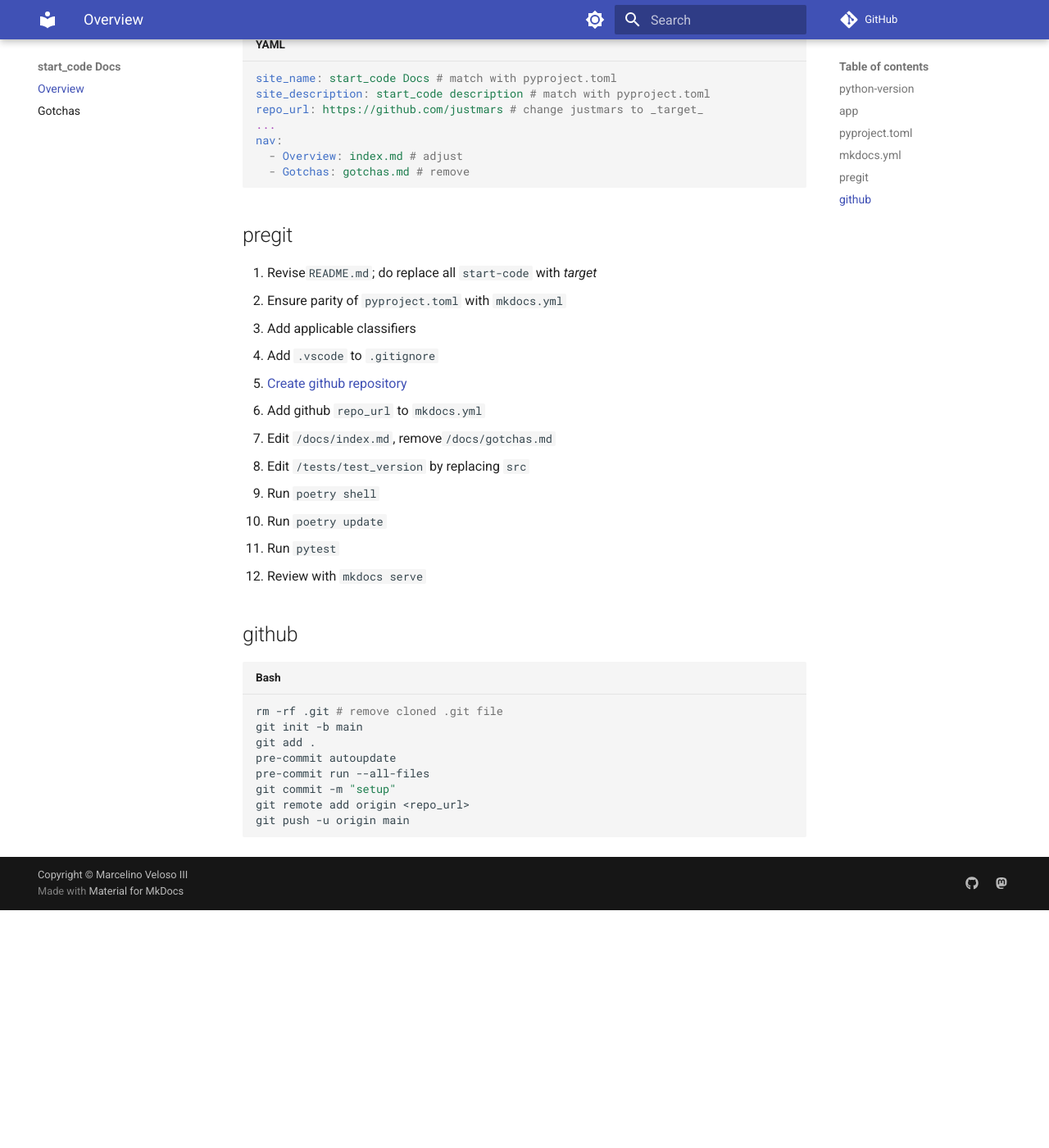
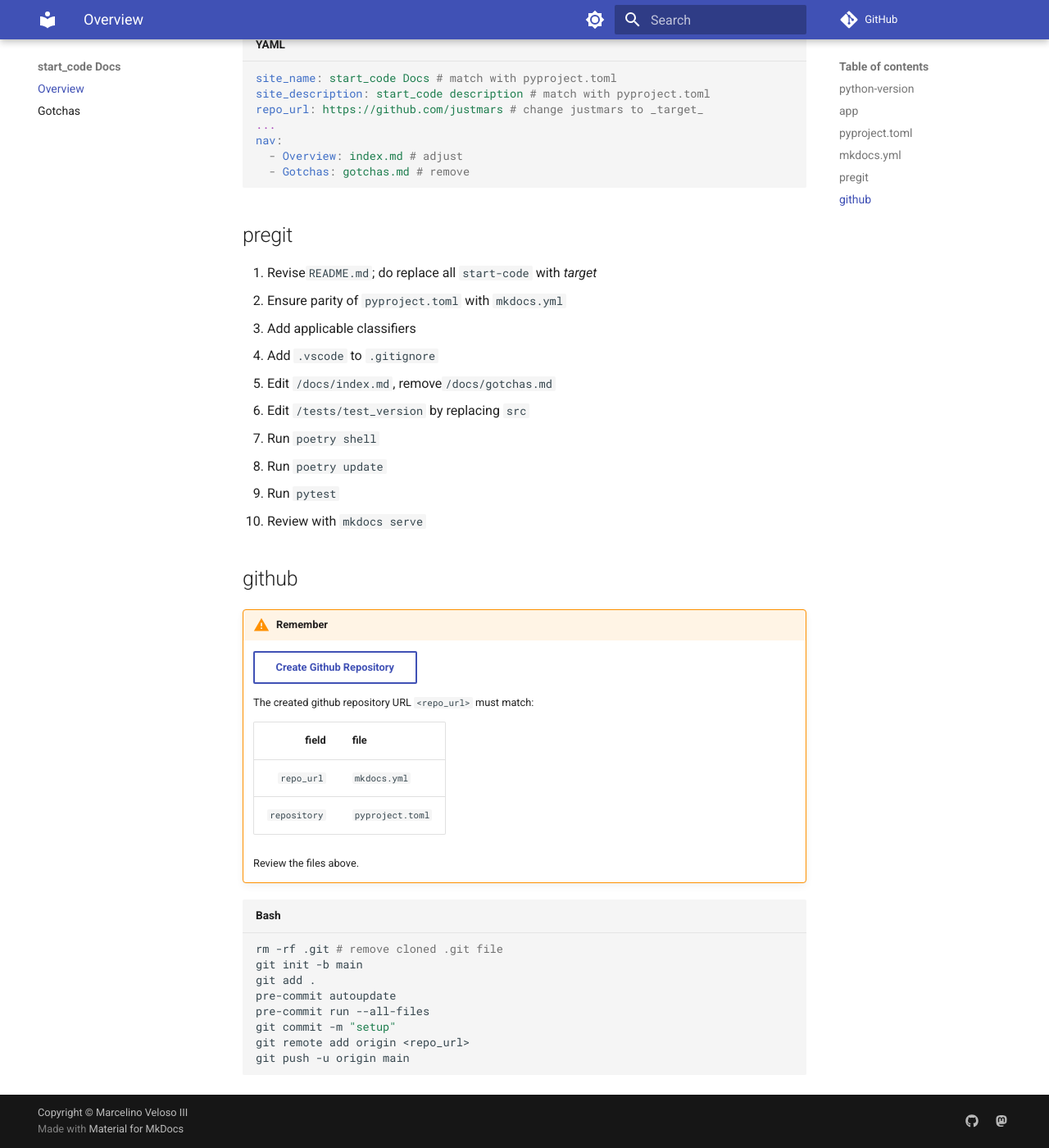
Before and after one commit to justmars/start-code, an MkDocs documentation site: the page built from docs/index.md, in a window 1280 px wide and 1400 px high, scrolled down 1256 px. Shown: the whole window at 82% size. Built offline with MkDocs 1.6.1 and Material for MkDocs 9.7.7, drawn with Linux system fonts in a browser that asks for light colours; before the commit the page ends 2366 px from its top, so only the background shows below that.

Commit message:
feat: docs

````diff
--- a/docs/index.md
+++ b/docs/index.md
@@ -55,16 +55,27 @@ nav:
 2. Ensure parity of `pyproject.toml` with `mkdocs.yml`
 3. Add applicable classifiers
 4. Add `.vscode` to `.gitignore`
-5. [Create github repository](https://github.com/new)
-6. Add github `repo_url` to `mkdocs.yml`
-7. Edit `/docs/index.md`, remove`/docs/gotchas.md`
-8. Edit `/tests/test_version` by replacing `src`
-9. Run `poetry shell`
-10. Run `poetry update`
-11. Run `pytest`
-12. Review with `mkdocs serve`
+5. Edit `/docs/index.md`, remove`/docs/gotchas.md`
+6. Edit `/tests/test_version` by replacing `src`
+7. Run `poetry shell`
+8. Run `poetry update`
+9. Run `pytest`
+10. Review with `mkdocs serve`
 
 ## github
+
+!!! warning "Remember"
+
+    [Create Github Repository](https://github.com/new){ .md-button }
+
+    The created github repository URL `<repo_url>` must match:
+
+    field | file
+    --:|:--
+    `repo_url` | `mkdocs.yml`
+    `repository` | `pyproject.toml`
+
+    Review the files above.
 
 ```sh
 rm -rf .git # remove cloned .git file
````
